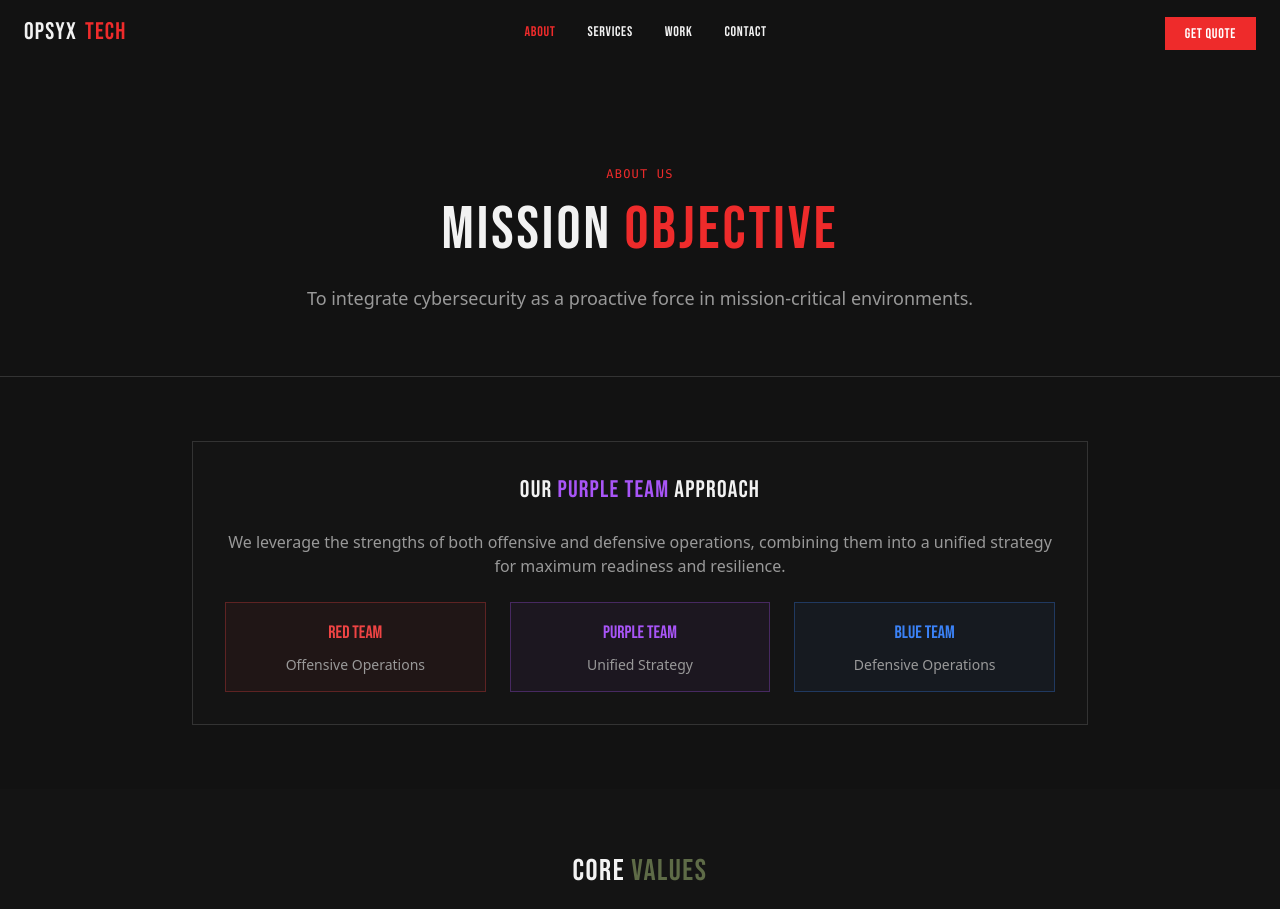
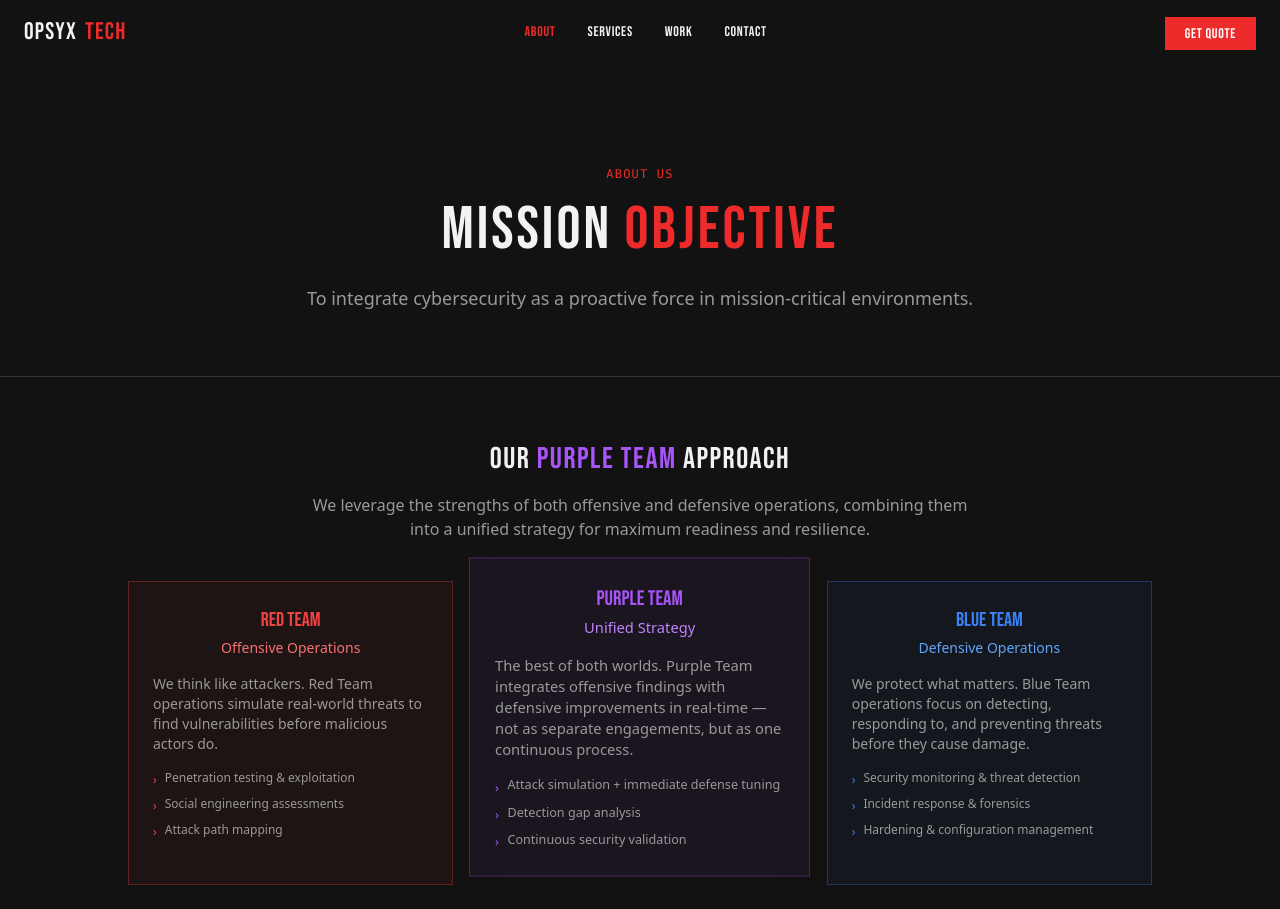
Before and after one commit to OpsyxTechnologies/opsyx-site, a React (Vite) app: page /about in a window 1280 px wide. Shown: the top 909 px of the page. Built offline with nearby package versions, Linux system fonts and the light colour scheme; the HTML template or start-up script is replaced by a standard one.

Commit message:
content: expand Purple Team section with detailed descriptions for non-technical audiences

```diff
--- a/src/pages/About.tsx
+++ b/src/pages/About.tsx
@@ -56,26 +56,98 @@ const About = () => {
         {/* Purple Team Approach */}
         <section className="py-16">
           <div className="container mx-auto px-6">
-            <div className="max-w-4xl mx-auto bg-card/50 border border-border rounded-sm p-8">
-              <h2 className="font-stencil text-2xl uppercase tracking-wider text-foreground mb-6 text-center">
-                Our <span className="text-purple-500">Purple Team</span> Approach
-              </h2>
-              <p className="text-muted-foreground mb-6 text-center">
-                We leverage the strengths of both offensive and defensive operations, combining them into a unified strategy for maximum readiness and resilience.
-              </p>
+            <div className="max-w-5xl mx-auto">
+              <div className="text-center mb-10">
+                <h2 className="font-stencil text-3xl uppercase tracking-wider text-foreground mb-4">
+                  Our <span className="text-purple-500">Purple Team</span> Approach
+                </h2>
+                <p className="text-muted-foreground max-w-2xl mx-auto">
+                  We leverage the strengths of both offensive and defensive operations, combining them into a unified strategy for maximum readiness and resilience.
+                </p>
+              </div>
+
               <div className="grid md:grid-cols-3 gap-6">
-                <div className="text-center p-4 border border-red-500/30 rounded-sm bg-red-500/5">
-                  <span className="font-stencil text-red-500 text-lg">Red Team</span>
-                  <p className="text-sm text-muted-foreground mt-2">Offensive Operations</p>
+                {/* Red Team */}
+                <div className="border border-red-500/30 rounded-sm bg-red-500/5 p-6">
+                  <div className="text-center mb-4">
+                    <span className="font-stencil text-red-500 text-xl">Red Team</span>
+                    <p className="text-sm text-red-400 mt-1">Offensive Operations</p>
+                  </div>
+                  <p className="text-sm text-muted-foreground mb-4">
+                    We think like attackers. Red Team operations simulate real-world threats to find vulnerabilities before malicious actors do.
+                  </p>
+                  <ul className="text-xs text-muted-foreground space-y-2">
+                    <li className="flex items-start gap-2">
+                      <span className="text-red-500 mt-0.5">›</span>
+                      <span>Penetration testing & exploitation</span>
+                    </li>
+                    <li className="flex items-start gap-2">
+                      <span className="text-red-500 mt-0.5">›</span>
+                      <span>Social engineering assessments</span>
+                    </li>
+                    <li className="flex items-start gap-2">
+                      <span className="text-red-500 mt-0.5">›</span>
+                      <span>Attack path mapping</span>
+                    </li>
+                  </ul>
                 </div>
-                <div className="text-center p-4 border border-purple-500/30 rounded-sm bg-purple-500/5">
-                  <span className="font-stencil text-purple-500 text-lg">Purple Team</span>
-                  <p className="text-sm text-muted-foreground mt-2">Unified Strategy</p>
+
+                {/* Purple Team */}
+                <div className="border border-purple-500/30 rounded-sm bg-purple-500/5 p-6 md:-mt-4 md:mb-4 md:scale-105 shadow-lg">
+                  <div className="text-center mb-4">
+                    <span className="font-stencil text-purple-500 text-xl">Purple Team</span>
+                    <p className="text-sm text-purple-400 mt-1">Unified Strategy</p>
+                  </div>
+                  <p className="text-sm text-muted-foreground mb-4">
+                    The best of both worlds. Purple Team integrates offensive findings with defensive improvements in real-time — not as separate engagements, but as one continuous process.
+                  </p>
+                  <ul className="text-xs text-muted-foreground space-y-2">
+                    <li className="flex items-start gap-2">
+                      <span className="text-purple-500 mt-0.5">›</span>
+                      <span>Attack simulation + immediate defense tuning</span>
+                    </li>
+                    <li className="flex items-start gap-2">
+                      <span className="text-purple-500 mt-0.5">›</span>
+                      <span>Detection gap analysis</span>
+                    </li>
+                    <li className="flex items-start gap-2">
+                      <span className="text-purple-500 mt-0.5">›</span>
+                      <span>Continuous security validation</span>
+                    </li>
+                  </ul>
                 </div>
-                <div className="text-center p-4 border border-blue-500/30 rounded-sm bg-blue-500/5">
-                  <span className="font-stencil text-blue-500 text-lg">Blue Team</span>
-                  <p className="text-sm text-muted-foreground mt-2">Defensive Operations</p>
+
+                {/* Blue Team */}
+                <div className="border border-blue-500/30 rounded-sm bg-blue-500/5 p-6">
+                  <div className="text-center mb-4">
+                    <span className="font-stencil text-blue-500 text-xl">Blue Team</span>
+                    <p className="text-sm text-blue-400 mt-1">Defensive Operations</p>
+                  </div>
+                  <p className="text-sm text-muted-foreground mb-4">
+                    We protect what matters. Blue Team operations focus on detecting, responding to, and preventing threats before they cause damage.
+                  </p>
+                  <ul className="text-xs text-muted-foreground space-y-2">
+                    <li className="flex items-start gap-2">
+                      <span className="text-blue-500 mt-0.5">›</span>
+                      <span>Security monitoring & threat detection</span>
+                    </li>
+                    <li className="flex items-start gap-2">
+                      <span className="text-blue-500 mt-0.5">›</span>
+                      <span>Incident response & forensics</span>
+                    </li>
+                    <li className="flex items-start gap-2">
+                      <span className="text-blue-500 mt-0.5">›</span>
+                      <span>Hardening & configuration management</span>
+                    </li>
+                  </ul>
                 </div>
+              </div>
+
+              <div className="mt-8 p-4 bg-card/50 border border-border rounded-sm text-center">
+                <p className="text-sm text-muted-foreground">
+                  <span className="text-foreground font-semibold">Why it matters:</span> Most firms offer Red or Blue separately.
+                  We operate as Purple by default — because security isn't about finding problems or fixing them, it's about doing both simultaneously.
+                </p>
               </div>
             </div>
           </div>
```
